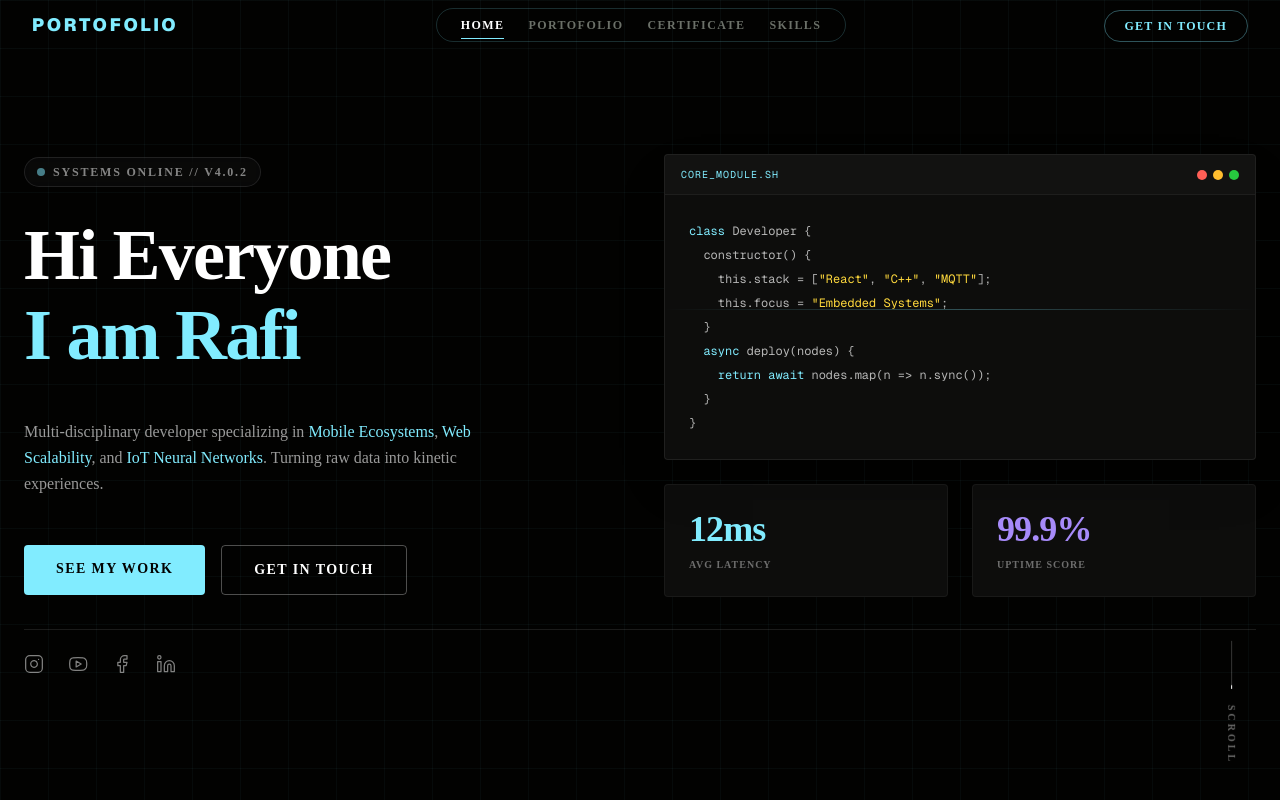
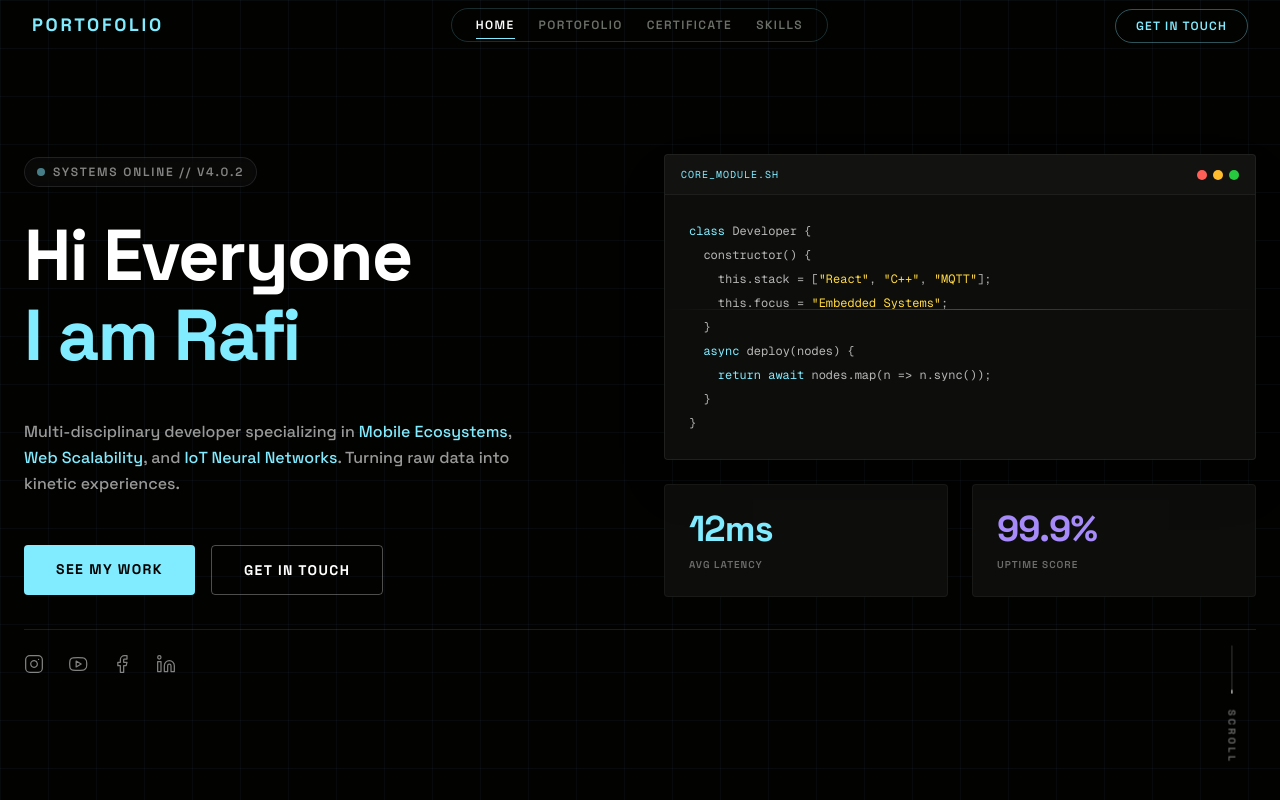
Before and after one commit to Toolop/next-js-portofolio-frontend, a Next.js app: page / in a window 1280 px wide. Shown: the top 800 px of the page. Built offline with nearby package versions, Linux system fonts and the light colour scheme.

Commit message:
feat: implement Space Grotesk font as primary font

```diff
--- a/src/app/globals.css
+++ b/src/app/globals.css
@@ -7,7 +7,7 @@
 @theme inline {
   --color-background: var(--background);
   --color-foreground: var(--foreground);
-  --font-sans: var(--font-sans);
+  --font-sans: var(--font-space-grotesk);
   --font-mono: var(--font-geist-mono);
   --font-heading: var(--font-sans);
   --color-sidebar-ring: var(--sidebar-ring);
--- a/src/app/layout.tsx
+++ b/src/app/layout.tsx
@@ -1,12 +1,12 @@
 import type { Metadata } from "next";
-import { Geist, Geist_Mono } from "next/font/google";
+import { Space_Grotesk, Geist_Mono } from "next/font/google";
 import "./globals.css";
 import { ThemeProvider } from "@/components/theme-provider";
 import { Navbar } from "@/components/shared/Navbar";
 import { Footer } from "@/components/shared/Footer";
 
-const geistSans = Geist({
-  variable: "--font-geist-sans",
+const spaceGrotesk = Space_Grotesk({
+  variable: "--font-space-grotesk",
   subsets: ["latin"],
 });
 
@@ -28,7 +28,7 @@ export default function RootLayout({
   return (
     <html
       lang="en"
-      className={`${geistSans.variable} ${geistMono.variable} h-full antialiased`}
+      className={`${spaceGrotesk.variable} ${geistMono.variable} h-full antialiased`}
       suppressHydrationWarning
     >
       <body className="min-h-full flex flex-col">
```
